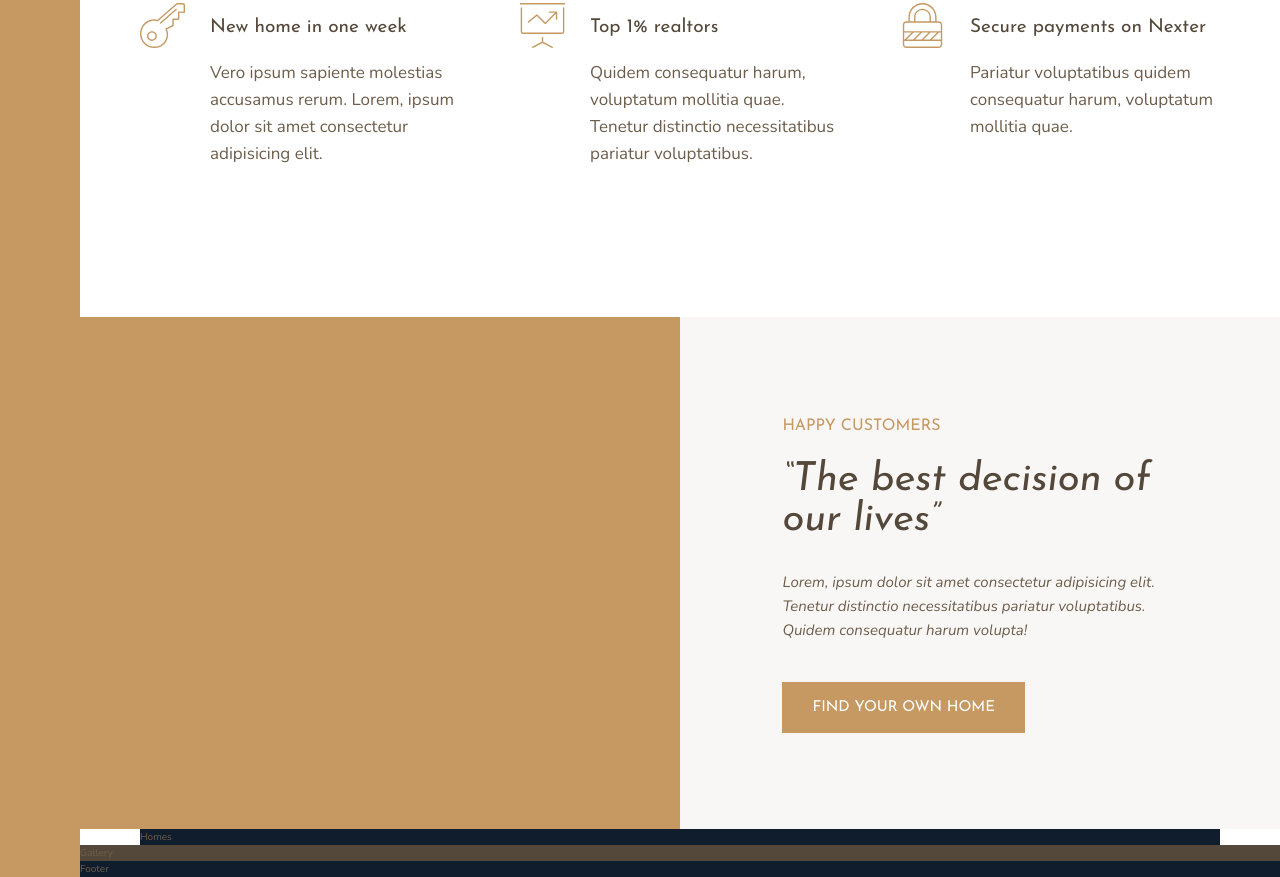
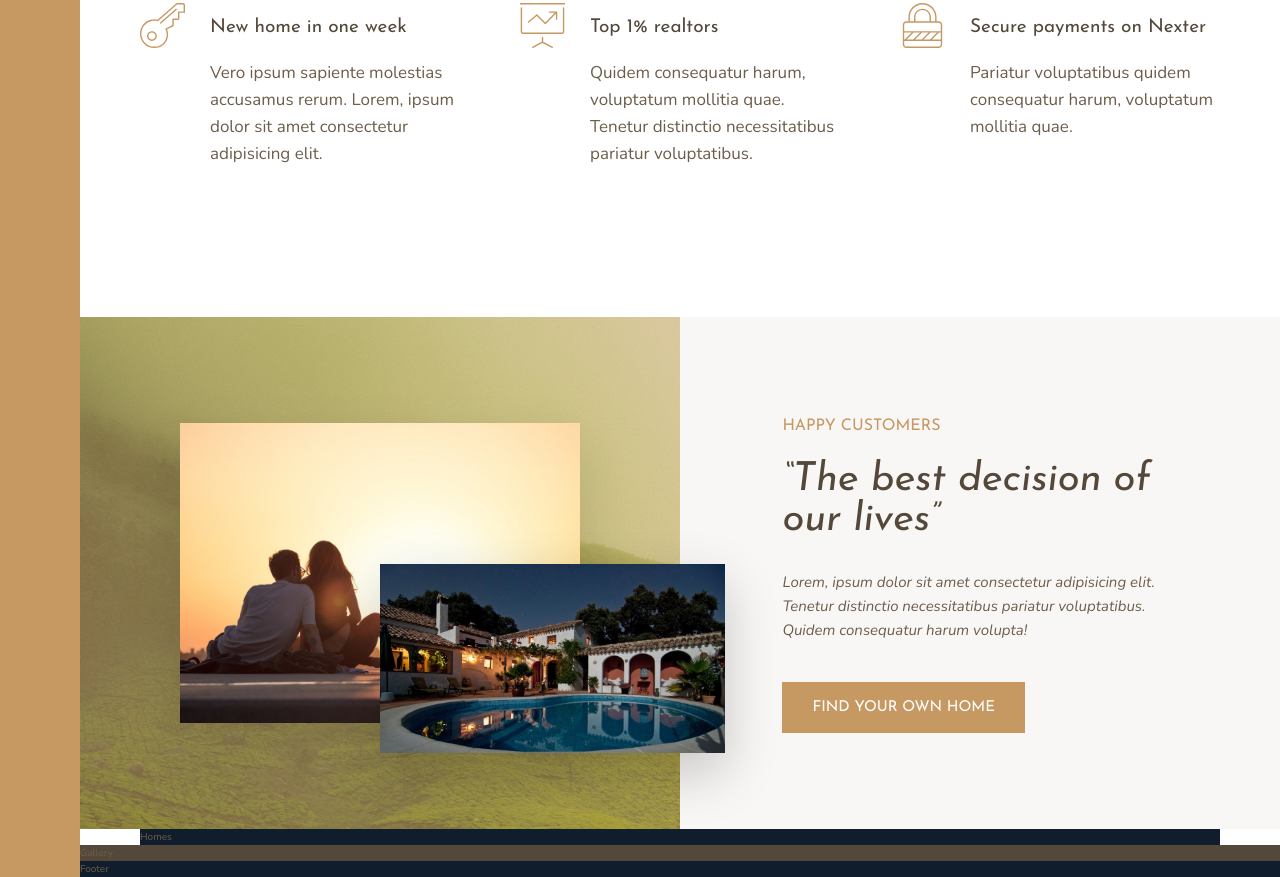
Before and after one commit to BradBones/realty-site, a website: page index.html in a window 1280 px wide. Shown: the part 991-1868 px from the top of the page. Drawn offline with nearby package versions, Linux system fonts and the light colour scheme.

Commit message:
story image layout

```diff
--- a/index.html
+++ b/index.html
@@ -94,7 +94,8 @@
         </section>
 
         <div class="story__pictures">
-
+            <img src="img/story-1.jpeg" alt="Couple with new house" class="story__img--1">
+            <img src="img/story-2.jpeg" alt="new house" class="story__img--2">
         </div>
 
         <div class="story__content">
--- a/sass/_story.scss
+++ b/sass/_story.scss
@@ -2,6 +2,28 @@
     &__pictures {
         background-color: $color-primary;
         grid-column: full-start / col-end 4;
+        background-image: linear-gradient(rgba($color-primary, 0.5), rgba($color-primary, 0.5)), url(../img/back.jpg);
+
+        display: grid;
+        grid-template-rows: repeat(6, 1fr);
+        grid-template-columns: repeat(6, 1fr);
+        align-items: center;
+    }
+
+    &__img--1 {
+        width: 100%;
+        grid-row: 2 / 6;
+        grid-column: 2 / 6;
+        box-shadow: 0 2rem 5rem rgba(#000, 0.1);
+
+    }
+
+    &__img--2 {
+        width: 115%;
+        grid-row: 4 / 6;
+        grid-column: 4 / 7;
+        z-index: 100;
+        box-shadow: 0 2rem 5rem rgba(#000, 0.2);
     }
 
     &__content {
```
Also changed, not shown: css/style.css.
